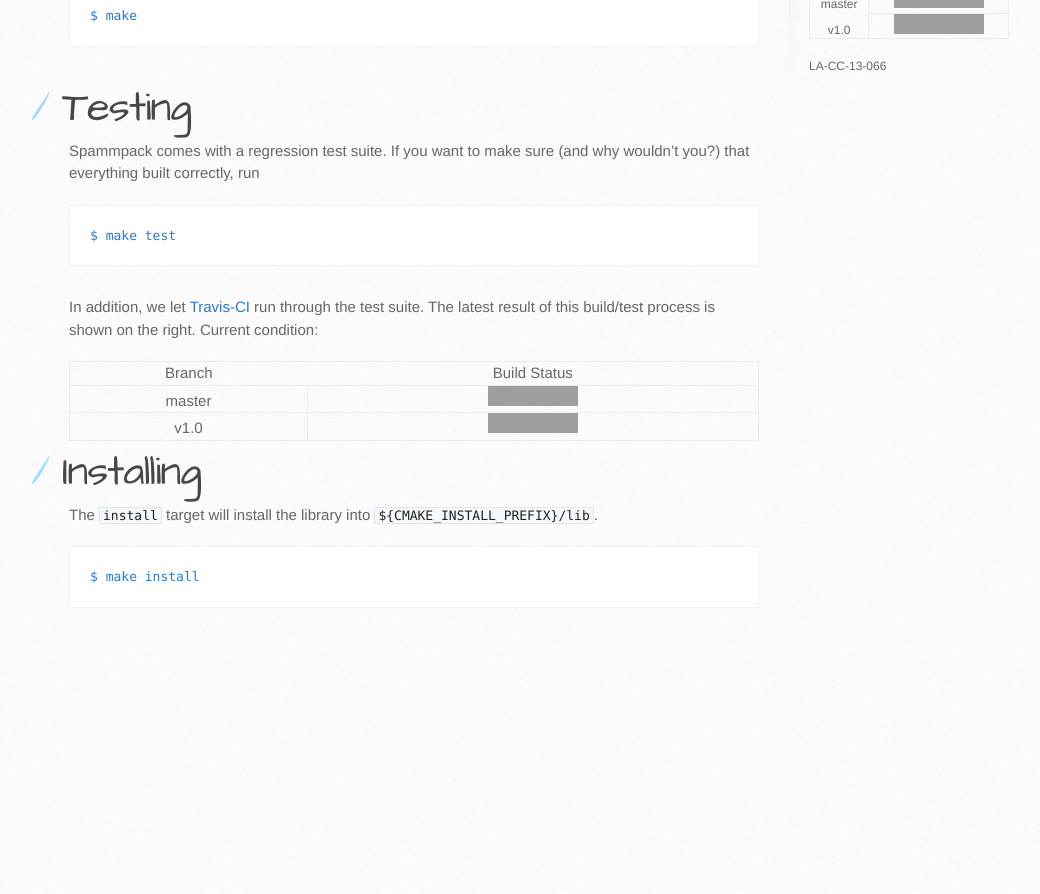
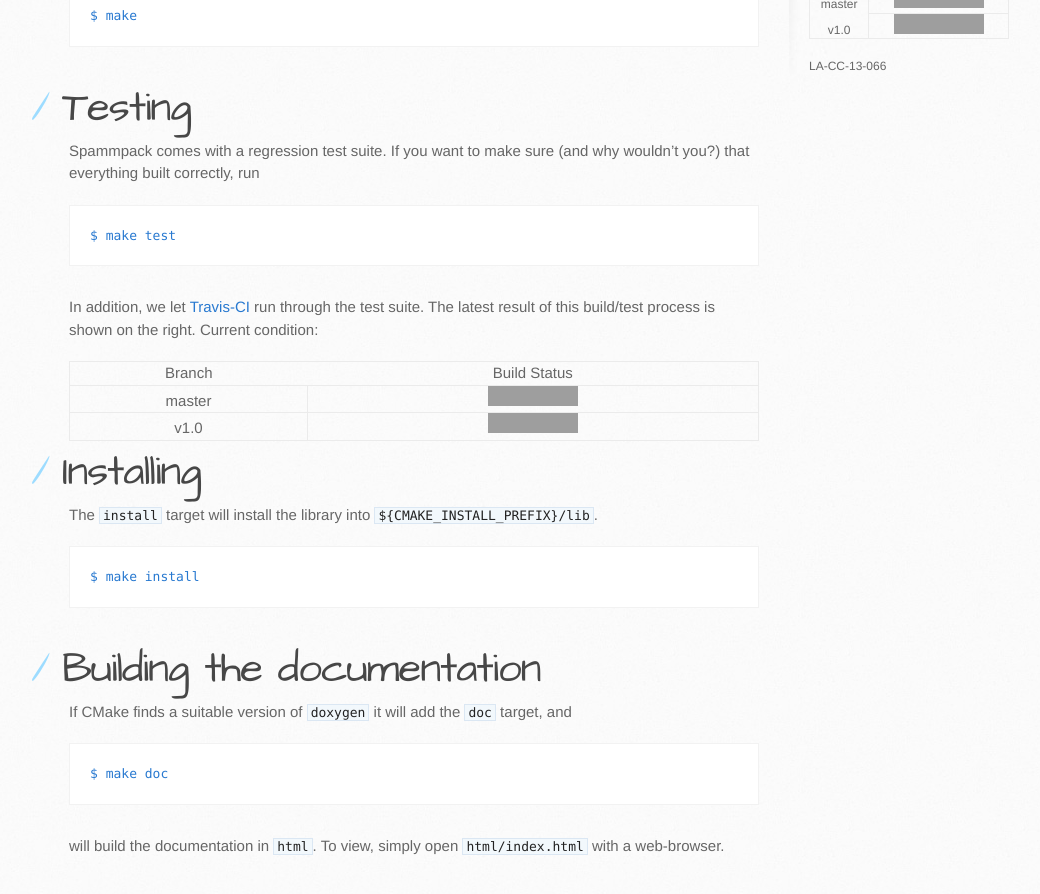
Before and after one commit to FreeON/spammpack, a Jekyll site: the page built from building.markdown, in a window 1280 px wide and 900 px high, scrolled down 696 px. Shown: the top 894 px of the window, without its empty margins (101-1141 px from the left). Built offline with Jekyll 4.4.1, drawn with Linux system fonts in a browser that asks for light colours; before the commit the page ends 1356 px from its top, so only the background shows below that; grey boxes are pictures that could not be loaded.

Commit message:
Update building instructions.

```diff
--- a/building.markdown
+++ b/building.markdown
@@ -43,3 +43,13 @@ The `install` target will install the library into
 `${CMAKE_INSTALL_PREFIX}/lib`.
 
     $ make install
+
+# Building the documentation
+
+If CMake finds a suitable version of `doxygen` it will add the `doc` target,
+and
+
+    $ make doc
+
+will build the documentation in `html`. To view, simply open `html/index.html`
+with a web-browser.
```
